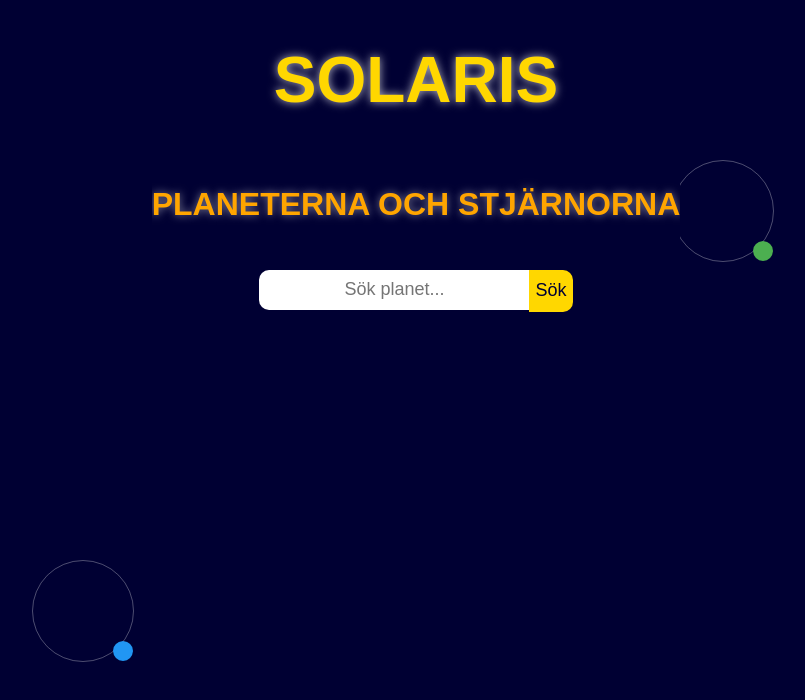
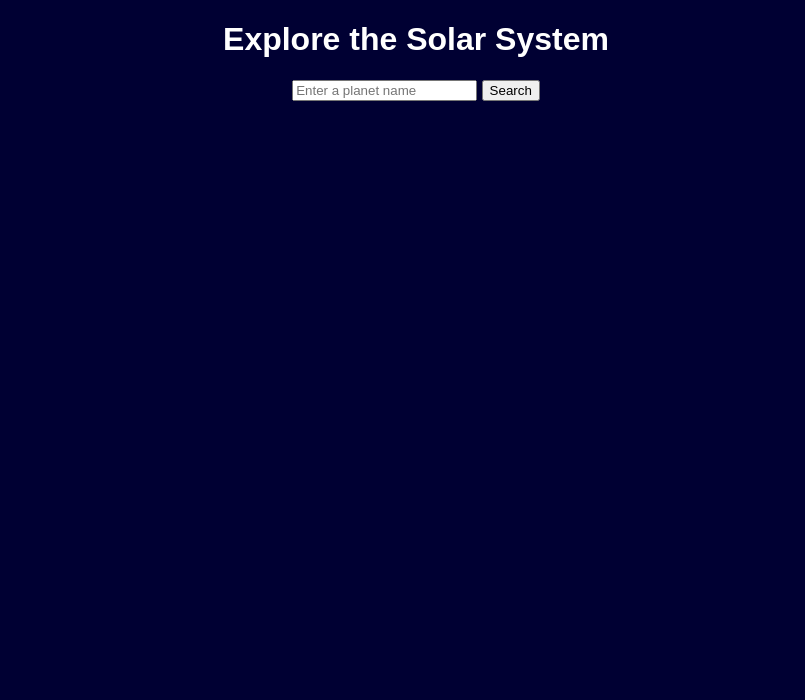
Before and after one commit to frontsam/solaris, a plain HTML site: page index.html in a window 1280 px wide. Shown: the whole page, without its empty margins (224-1029 px from the left). Drawn offline with Linux system fonts and the light colour scheme.

Commit message:
Update index.html

```diff
--- a/index.html
+++ b/index.html
@@ -1,43 +1,40 @@
 <!DOCTYPE html>
-<html lang="sv">
+<html lang="en">
 <head>
   <meta charset="UTF-8">
   <meta name="viewport" content="width=device-width, initial-scale=1.0">
-    <title>SOLARIS</title>
+  <title>Solar System Explorer</title>
+  <link href="https://fonts.googleapis.com/css2?family=Orbitron&display=swap" rel="stylesheet">
   <link rel="stylesheet" href="styles.css">
 </head>
-<body>
-    <div class="background">
-        <div class="star" style="top: 10%; left: 20%; width: 2px; height: 2px;"></div>
-        <div class="star" style="top: 30%; left: 50%; width: 3px; height: 3px;"></div>
-        <div class="star" style="top: 60%; left: 80%; width: 2px; height: 2px;"></div>
-        <div class="star" style="top: 80%; left: 10%; width: 1px; height: 1px;"></div>
-        <div class="star" style="top: 15%; left: 90%; width: 2px; height: 2px;"></div>
-        <div class="orbit" style="top: 40%; left: 40%;">
-            <div class="planet"></div>
+<body id="body">
+  <div class="starryHeaven"></div>
+
+  <main id="main">
+    <div id="solarisSystemet">
+      <h1>Explore the Solar System</h1>
+      <div class="search-container">
+        <input type="text" id="searchbar" placeholder="Enter a planet name" />
+        <button id="button">Search</button>
       </div>
-        <div class="orbit" style="top: 20%; left: 70%;">
-            <div class="planet" style="background-color: #4CAF50;"></div>
-        </div>
-        <div class="orbit" style="top: 70%; left: 20%;">
-            <div class="planet" style="background-color: #2196F3;"></div>
-        </div>
-    </div>
-    <main>
-        <h1 id="solSystemet">SOLARIS</h1>
-        <h2 id="solaris">PLANETERNA OCH STJÄRNORNA</h2>
-        <nav>
-            <input type="text" id="planetName" placeholder="Sök planet..." />
-            <button class="planets">Sök</button>
-        </nav>
-        <div class="planetBox">
-            <button id="closeBtn">Stäng</button>
-            <div class="info">
-                <h3 id="name"></h3>
-                <div id="facts" class="numbers"></div>
+
+      <div id="popUp" style="display: none;">
+        <button id="btnClose">Close</button>
+        <h2 id="Name"></h2>
+        <p id="latinName"></p>
+        <p id="type"></p>
+        <p id="distanceSun"></p>
+        <p id="circumference"></p>
+        <p id="minTemp"></p>
+        <p id="maxTemp"></p>
+        <p id="moons"></p>
+        <p id="facts1"></p>
+        <p id="facts2"></p>
+        <p id="facts3"></p>
       </div>
     </div>
   </main>
+
   <script src="script.js"></script>
 </body>
 </html>
```
Lines whose indentation alone changed are shown as unchanged.
